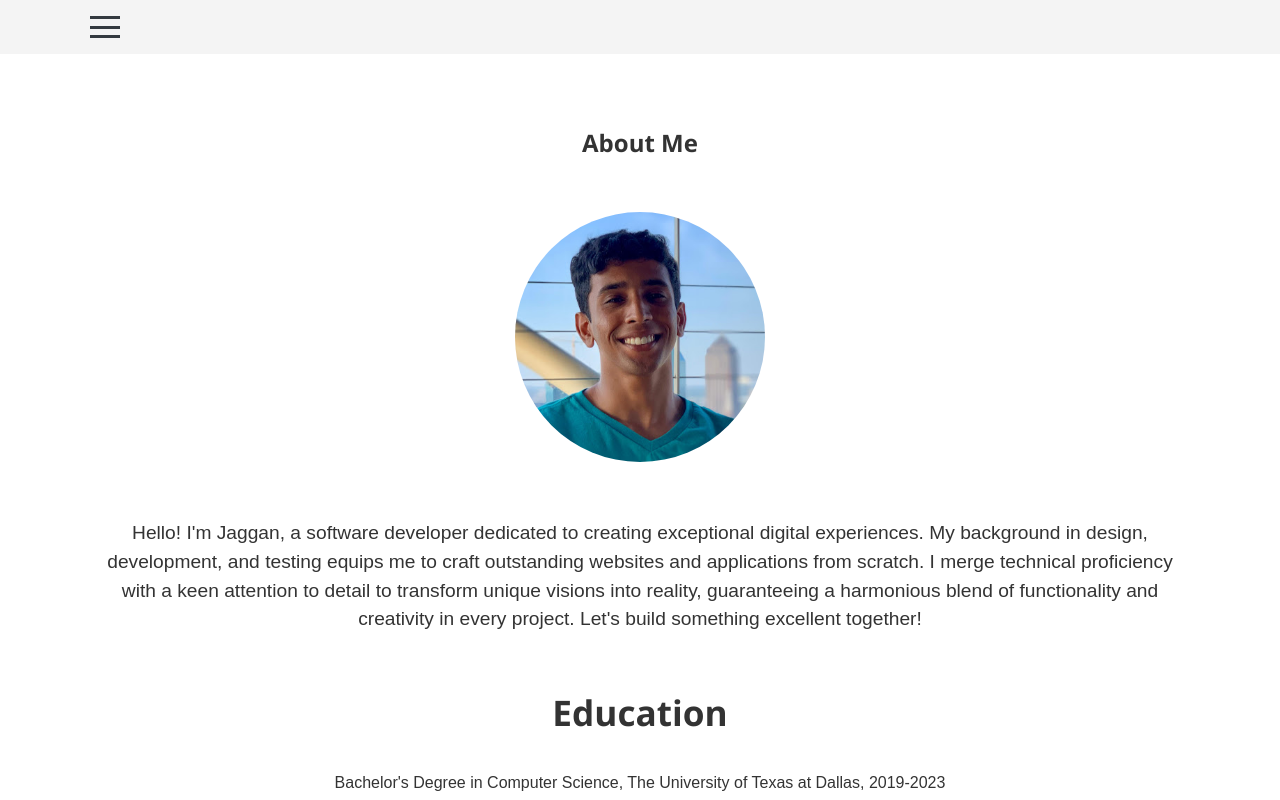
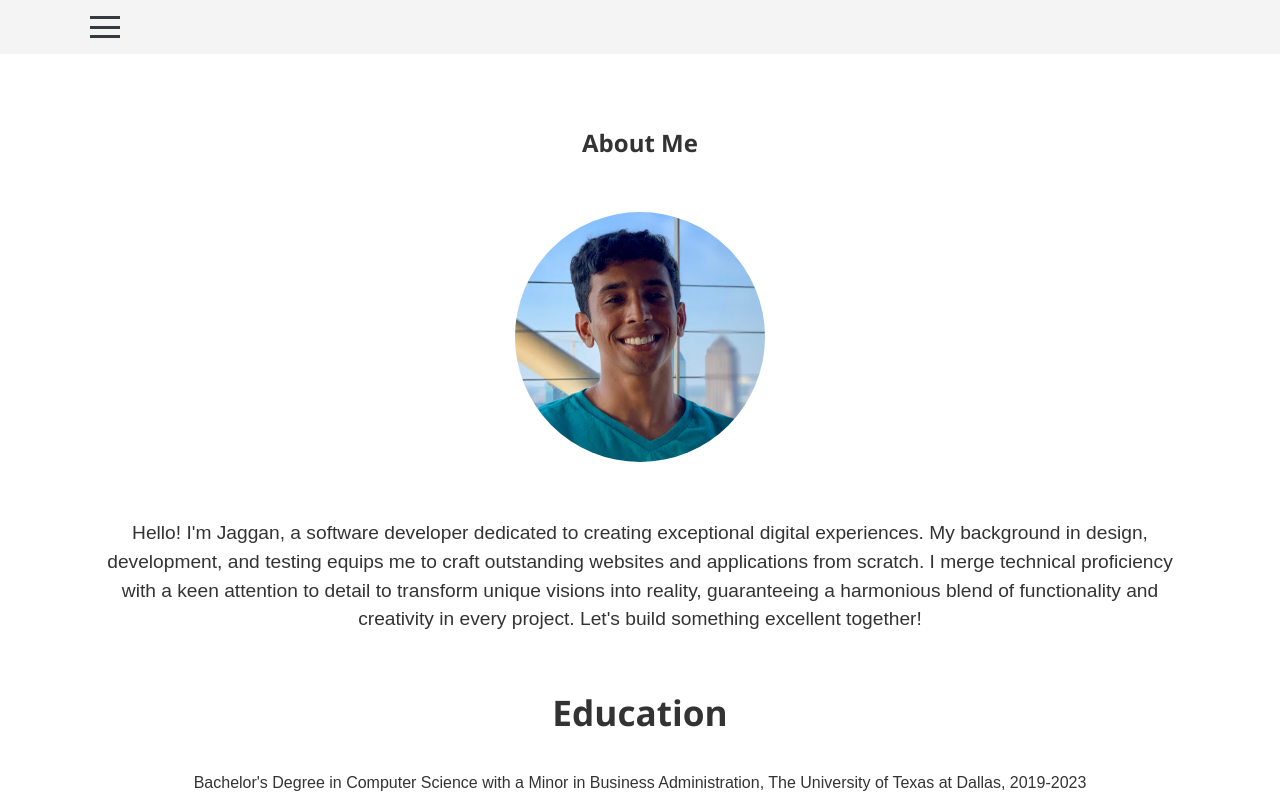
Before and after one commit to jagganjestine/jjweb, a React (Create React App) app: page /about in a window 1280 px wide. Shown: the top 800 px of the page. Built offline with nearby package versions, Linux system fonts and the light colour scheme.

Commit message:
Update About.js

```diff
--- a/src/components/About.js
+++ b/src/components/About.js
@@ -37,7 +37,7 @@ const About = () => {
       <div className="education-container">
         <h3>Education</h3>
         <ul>
-          <li>Bachelor's Degree in Computer Science, The University of Texas at Dallas, 2019-2023</li>
+          <li>Bachelor's Degree in Computer Science with a Minor in Business Administration, The University of Texas at Dallas, 2019-2023</li>
         </ul>
       </div>
       <h2>Skills</h2>
```
